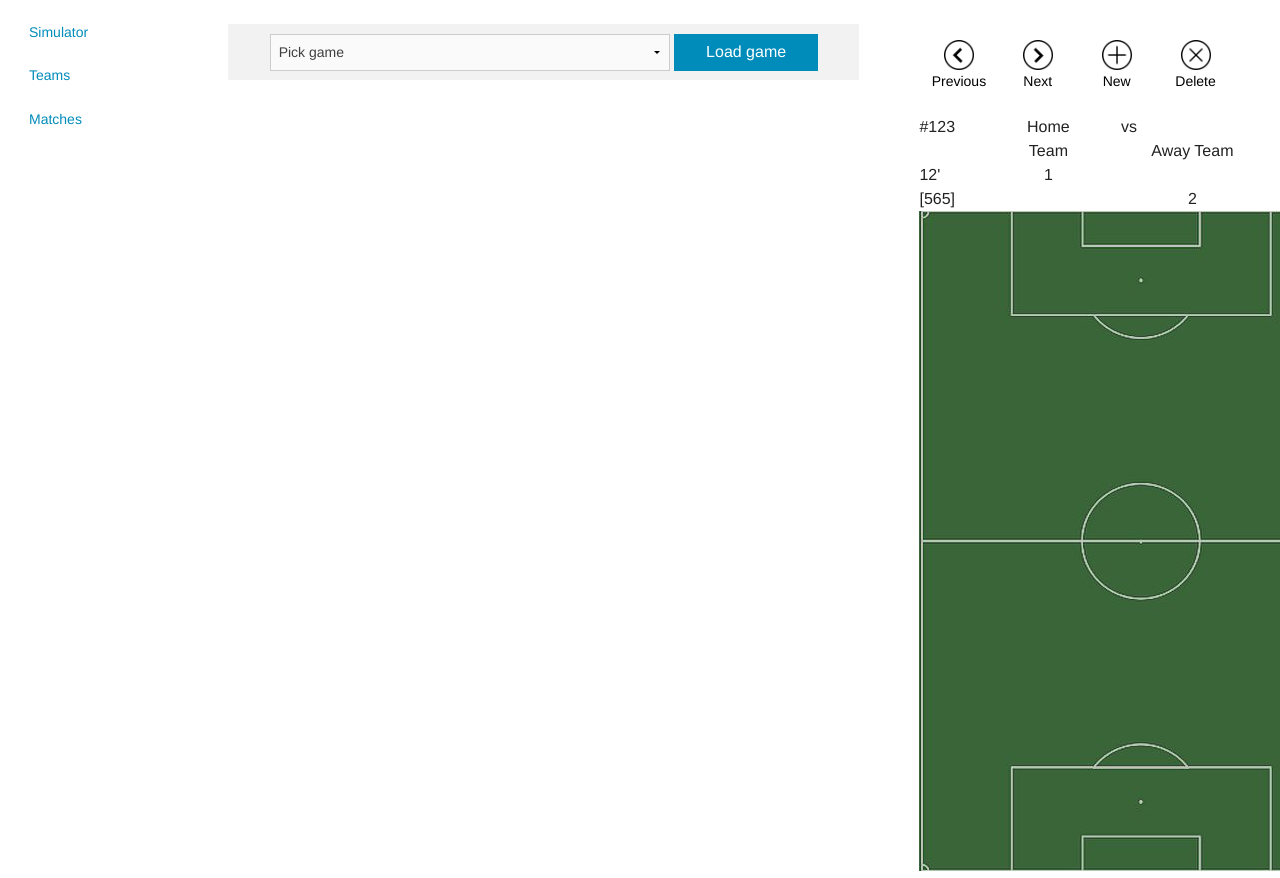
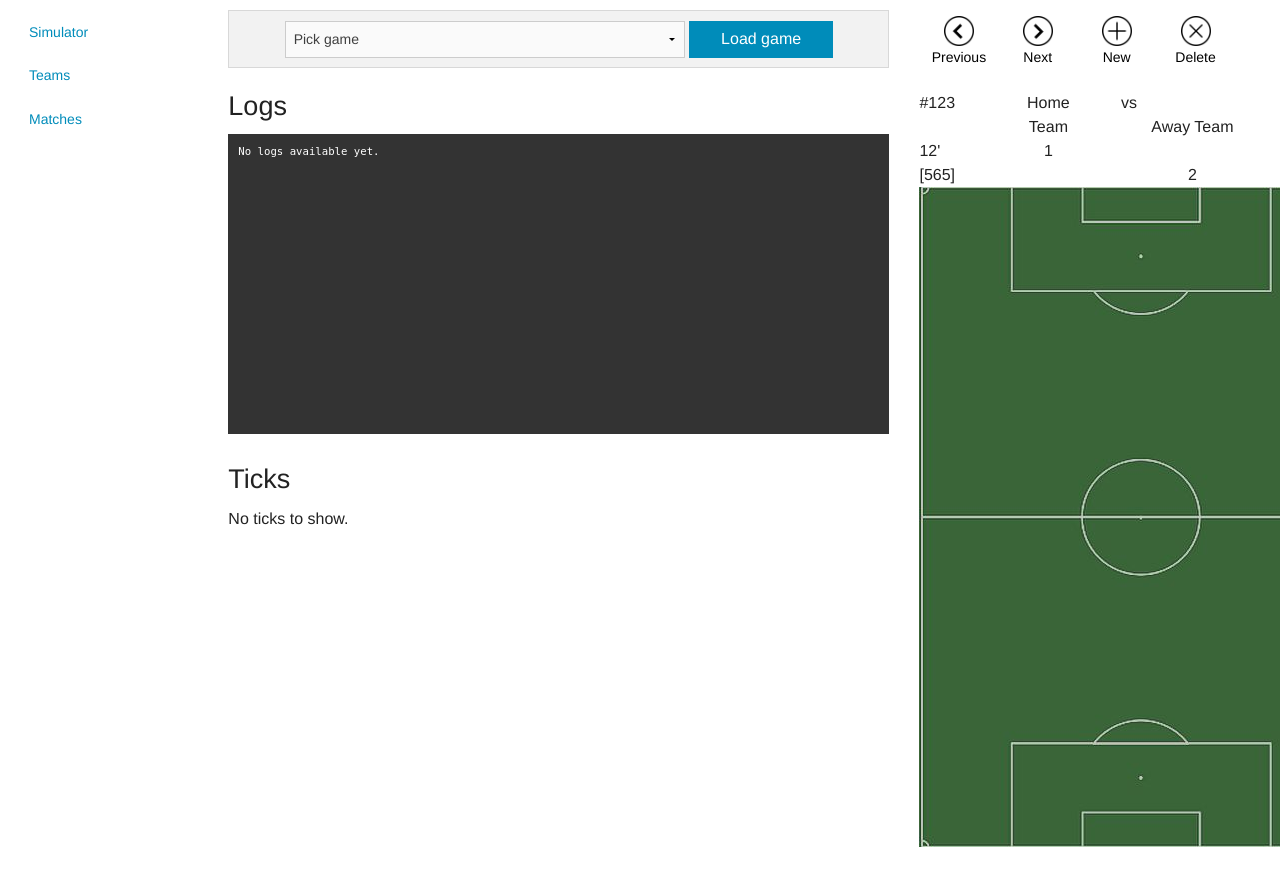
Before and after one commit to alumarcu/dream-framework, a Django app: page /soccer/dev/simulator/ in a window 1280 px wide; the page is wider, and only the part inside the window is pictured. Shown: the part 45-923 px from the top of that part. After the commit the page ends 892 px from the top of that part, so only its background shows below. Run offline with Django 3.2, Linux system fonts and the light colour scheme; tables that the repository leaves empty hold one stand-in row (values such as "Sample post"); data that the repository does not hold is empty.

Commit message:
Simulator v0.1

```diff
--- a/dream/engine/soccer/static/css/admin.css
+++ b/dream/engine/soccer/static/css/admin.css
@@ -33,5 +33,14 @@ Global helper styles
     background-color: #F2F2F2;
     padding: 0.6rem;
     width: 100%;
-    margin: 0 0 10px 0;
+    margin: 10px 0 20px 0;
 }
+
+.snippet {
+    color: #FFFFFF;
+    background-color: #333333;
+    min-height: 300px;
+    height: 300px;
+    padding: 10px;
+    font-size: 8pt;
+}
--- a/dream/engine/soccer/static/js/simulator.js
+++ b/dream/engine/soccer/static/js/simulator.js
@@ -15,29 +15,23 @@ dream.Canvas.initd = false;
 dream.Canvas.prototype.initialize = function() {
     var location, params;
 
-    location = window.location.href;
-    params = {setup: 1};
-
     $.ajax({
-            url: location + '?' + $.param(params),
-            method: 'GET',
+        url: dream.Context['simulator-api'],
+        method: 'POST',
+        data: {'setup': true},
         dataType: 'json',
         success: function(data) {
-                // do stuff with the data
-                dream.Canvas.settings = data.setup;
-                // TODO -> unlock screen for extra actions
+            dream.Canvas.settings = data['setup-data'];
             dream.Canvas.initd = true;
             console.log("OK - canvas initialized");
-            }
+        },
+        beforeSend: dream.utils.setCsrfToken()
     });
 };
 
-dream.Canvas.prototype.load_board = function(data) {
+dream.Canvas.prototype.load_board = function(board_state) {
     console.log("Loading Board");
-    console.log(dream.Canvas.initd);
     if (dream.Canvas.initd) {
-        var board_state;
-        board_state = $.parseJSON(data['board_state']);
         this.draw_board(board_state);
     }
 };
@@ -110,29 +104,16 @@ dream.Canvas.prototype.draw_board = function(board_data) {
     this.context.arc(ball_coordinates[0] * unit_of_length, ball_coordinates[1] * unit_of_width, 4, 0, 2 * Math.PI);
     //this.context.stroke();
     this.context.fill();
-
-
-
 };
 
 dream.Simulator = function() {
     //initialize simulator
 };
 
-dream.Simulator.get_ticks_for_match = function(match_id) {
-    var location, params;
+dream.Simulator.load_ticks = function(ticks_list) {
+    console.log(ticks_list);
 
-    location = window.location.href;
-    params = {id: match_id, ticks: 1};
-
-    $.ajax({
-        url: location + '?' + $.param(params),
-        method: 'GET',
-        dataType: 'json',
-        success: function(response) {
-            // do stuff with the data
-            if (typeof(response['data']) == 'object' && $.isArray(response['data'])) {
-                var htmlHead, table = $('#ticks');
+    var htmlHead, table = $('#game-ticks');
     // TODO: Can be done in a slightly better way; but MUST BE DONE WITHOUT any jQuery plugins
     table.empty();
 
@@ -144,7 +125,7 @@ dream.Simulator.get_ticks_for_match = function(match_id) {
         '<th>Journal</th>' +
         '</tr>';
     table.append(htmlHead);
-                $.each(response['data'], function(idx, row) {
+    $.each(ticks_list, function(idx, row) {
         var html = '<tr>' +
             '<td>' + row['tick_id'] + '</td>' +
             '<td>' + row['sim_last_tick_id'] + '</td>' +
@@ -153,20 +134,41 @@ dream.Simulator.get_ticks_for_match = function(match_id) {
             '<td>' + row['journal'] + '</td>' +
             '</tr>';
         table.append(html);
-                })
-            }
-        }
     });
 };
 
-dream.Simulator.get_board_for_match = function(match_id, canvas) {
+dream.Simulator.load_match = function(match_id, canvas) {
     var location, params;
 
     location = window.location.href;
-    params = {id: match_id, board: 1};
-console.log(location + '?' + $.param(params))
+    params = {
+        'match-id': match_id,
+        'get-board': true,
+        'get-ticks': -1
+    };
+
     $.ajax({
-        url: location + '?' + $.param(params),
+        url: dream.Context['simulator-api'],
+        method: 'POST',
+        data: params,
+        dataType: 'json',
+        success: function(data) {
+            canvas.load_board($.parseJSON(data['board-state']));
+            dream.Simulator.load_ticks(data['ticks-list']);
+        },
+        beforeSend: dream.utils.setCsrfToken()
+    });
+};
+
+/*
+dream.Simulator.create_next_tick = function(match_id, canvas) {
+    var location, params;
+
+    location = window.location.href;
+    params = {id: match_id, next_tick: 1 };
+
+    $.ajax({
+        url: '/soccer/dev/simulator/api/?' + $.param(params),
         method: 'GET',
         dataType: 'json',
         success: function(data) {
@@ -175,23 +177,7 @@ console.log(location + '?' + $.param(params))
         }
     });
 };
-
-dream.Simulator.create_next_tick = function(match_id, canvas) {
-    var location, params;
-
-    location = window.location.href;
-    params = {id: match_id, next_tick: 1};
-
-    $.ajax({
-        url: location + '?' + $.param(params),
-        method: 'GET',
-        dataType: 'json',
-        success: function(data) {
-            // do stuff with the data
-            canvas.load_board(data);
-        }
-    });
-};
+*/
 
 dream.Simulator.handlers = {};
 
@@ -204,7 +190,7 @@ dream.Simulator.handlers.select_match = function(event) {
     match_id = parseInt( selected_option.val() );
 
     if ( !isNaN(match_id) ) {
-        dream.Simulator.get_board_for_match(match_id, canvas);
+        dream.Simulator.load_match(match_id, canvas);
     }
 };
 
@@ -237,7 +223,7 @@ $(document).ready(function() {
         match_id = parseInt( $('#match_id').val() );
 
         if ( !isNaN( match_id ) ) {
-            dream.Simulator.get_board_for_match(match_id, canvas);
+            dream.Simulator.load_match(match_id, canvas);
         }
     });
 
--- a/dream/engine/soccer/templates/dev/simulator.html
+++ b/dream/engine/soccer/templates/dev/simulator.html
@@ -6,21 +6,17 @@
 {% trans 'DDU: Simulator' %}
 {% endblock %}
 
-{# request.path #}
-
 {% block stylesheets %}
     {{ block.super }}
     <link rel="stylesheet" type="text/css" href="{% static 'css/simulator.css' %}">
 {% endblock %}
 
 {% block content %}
-&nbsp;
 <div class="row fluid">
+    {# === Left Content === #}
     <div class="small-12 large-8 columns">
-        <div class="row fluid">
         {# Load game #}
-            <div class="small-12 large-12 columns">
-                <div class="spotlight">
+        <div class="panel spotlight">
             <select name="select-match" id="select-match" class="no-margins max-wide400">
                 <option value="" disabled selected>{% trans 'Pick game' %}</option>
                 {% for id, match in matches.items %}
@@ -29,17 +25,17 @@
             </select>
             <button name="btn-match-selected" id="btn-match-selected" class="no-margins form-button">{% trans 'Load game' %}</button>
         </div>
+
+        <h3>Logs</h3>
+        <pre id="logs-area" class="snippet">No logs available yet.</pre>
+
+        <br/>
+        <h3>Ticks</h3>
+        <div id="game-ticks">
+            No ticks to show.
         </div>
     </div>
-
-        <!-- <button id="get_ticks">Get Ticks</button>
-        <button id="next_tick">Next Tick + Get Board</button> -->
-        <!-- <button id="next_tick">Clear Ticks</button> -->
-        <br/>
-        <table id="ticks"></table>
-
-    </div>
-
+    {# === Right Content === #}
     <div class="small-12 large-4 columns">
         <div class="row">
             <div class="small-12 columns">
@@ -112,6 +108,13 @@
 
 {% block javascripts %}
     {{ block.super }}
+    <script type="text/javascript">
+    var dream = dream || {};
+    dream.Context = {
+        'simulator-api': '{% url 'dev-simulator-api' %}'
+    }
+
+    </script>
     <script type="text/javascript" src="{% static 'js/base.js' %}"></script>
     <script type="text/javascript" src="{% static 'js/utils.js' %}"></script>
     <script type="text/javascript" src="{% static 'js/simulator.js' %}"></script>
--- a/dream/engine/soccer/urls.py
+++ b/dream/engine/soccer/urls.py
@@ -3,5 +3,6 @@ from dream.engine.soccer.views import SimulatorView
 
 urlpatterns = patterns(
     '',
-    url(r'^dev/simulator/$', SimulatorView.as_view(), name='dev-simulator')
+    url(r'^dev/simulator/$', SimulatorView.as_view(), name='dev-simulator'),
+    url(r'^dev/simulator/api/$', SimulatorView.as_view(), name='dev-simulator-api')
 )
--- a/dream/engine/soccer/views/dev/__init__.py
+++ b/dream/engine/soccer/views/dev/__init__.py
@@ -1 +1 @@
-from .dev import SimulatorView
+from .simulator import SimulatorView
--- a/dream/engine/soccer/views/dev/dev.py
+++ /dev/null
@@ -1,113 +0,0 @@
-from django.views.generic import View
-from django.shortcuts import render
-from dream.engine.soccer.match.simulation import DebugMatch
-from django.http import JsonResponse
-from json import dumps as json_encode
-from dream.core.models import MatchLog
-from dream.engine.soccer.tools import engine_params
-
-
-class SimulatorView(View):
-
-    TEAMPLATE_PATH = 'dev/simulator.html'
-
-    def get(self, request):
-        context = {}
-
-        # **** Fetches matches and teams from the dev league ****
-        from dream.core.models import MatchTeam
-        match_teams = MatchTeam.objects.\
-            filter(match__division__league=1).\
-            values('match__id', 'team__name', 'role')
-
-        matches = {}
-        for team in match_teams:
-            if team['match__id'] not in matches:
-                matches[team['match__id']] = {}
-            matches[team['match__id']][team['role']] = team['team__name']
-
-        context['matches'] = matches
-        # **** End fetching matches ****
-
-        # **** AJAX Calls ****
-        query = request.GET
-
-        if 'id' in query:
-            if 'ticks' in query:
-                match_id = int(query['id'])
-                # Match exists; return match related data
-                context['info'] = 'Data for match id %d' % match_id
-                context['data'] = []
-
-                match_log_rows = MatchLog.objects.filter(match__pk=match_id)
-                if len(match_log_rows) > 0:
-                    context_logs = []
-                    for log in match_log_rows:
-                        new_log = {
-                            'tick_id': log.pk,
-                            'sim_minutes_passed': log.sim_minutes_passed,
-                            'sim_last_tick_id': log.sim_last_tick_id,
-                            'last_modified': log.last_modified,
-                            'journal': log.journal
-                        }
-                        context_logs.append(new_log)
-                    context['data'] = context_logs
-
-                return JsonResponse(context)
-
-            if 'board' in query:
-                match_id = int(query['id'])
-
-                sim = DebugMatch()
-                sim.add_match(match_id)
-                sim.initialize()
-
-                context['board_state'] = json_encode(sim.debug_data())
-                return JsonResponse(context)
-
-            if 'next_tick' in query:
-                match_id = int(query['id'])
-
-                sim = DebugMatch()
-                sim.add_match(match_id)
-                sim.initialize()
-                sim.loop()
-
-                context['board_state'] = json_encode(sim.debug_data())
-                return JsonResponse(context)
-
-        if 'setup' in query:
-            context['setup'] = {
-                # TODO: Use defensive programming -> validate that engine params exist
-                'grid_width': engine_params(key='grid_width').value,
-                'grid_length': engine_params(key='grid_length').value,
-            }
-
-            return JsonResponse(context)
-        # **** END AJAX Calls ****
-
-        return render(request, self.TEAMPLATE_PATH, context)
-
-    # def post(self, request, match_id):
-    #     print('[POST]Match ID is:', match_id)
-    #     match_id = int(match_id)   # Taken from URL
-    #
-    #     # TODO: [DBG-01] Process AJAX requests here
-    #     # and return updated debug JSON
-    #     print(request.POST['MESSAGE'])   # This will print to command line ok
-    #
-    #     sim = DebugMatch()
-    #     sim.add_match(match_id)
-    #     sim.initialize()
-    #     sim.loop()
-    #
-    #     context = {
-    #         'board_state': sim.debug_data()
-    #     }
-    #
-    #     # Next it will complain that no response was sent
-    #     # TODO keep up the good work!, make a new tick and send the new board state
-    #     #return JsonResponse({'foo': 'bar'})
-    #
-    #     # TODO Client-side parsing of player coordinates
-    #     return JsonResponse(context)
--- /dev/null
+++ b/dream/engine/soccer/views/dev/simulator.py
@@ -0,0 +1,123 @@
+from django.views.generic import View
+from django.shortcuts import render
+from dream.engine.soccer.match.simulation import DebugMatch
+from django.http import JsonResponse
+from json import dumps as json_encode
+from dream.core.models import MatchLog
+from dream.engine.soccer.tools import engine_params
+
+
+class SimulatorView(View):
+
+    TEAMPLATE_PATH = 'dev/simulator.html'
+
+    def get(self, request):
+        context = {
+            'matches': self.get_dev_matches()
+        }
+        return render(request, self.TEAMPLATE_PATH, context)
+
+    def post(self, request):
+        query = request.POST
+        response = {}
+
+        if 'setup' in query:
+            response.update(self.get_board_setup(query))
+        if 'match-id' in query:
+            response.update(self.get_match_info(query, int(query['match-id'])))
+
+        return JsonResponse(response)
+
+    def get_dev_matches(self):
+        from dream.core.models import MatchTeam
+
+        match_teams = MatchTeam.objects.\
+            filter(match__division__league=1).\
+            values('match__id', 'team__name', 'role')
+
+        matches = {}
+        for team in match_teams:
+            if team['match__id'] not in matches:
+                matches[team['match__id']] = {}
+            matches[team['match__id']][team['role']] = team['team__name']
+
+        return matches
+
+    def get_board_setup(self, query):
+        response = {}
+        response['setup-data'] = {
+            'grid_width': engine_params(key='grid_width').value,
+            'grid_length': engine_params(key='grid_length').value,
+        }
+        return response
+
+    def get_match_info(self, query, match_id):
+        response = {}
+
+        if 'get-ticks' in query:
+            response.update(self.get_ticks(query, match_id))
+        if 'get-board' in query:
+            response.update(self.get_board(query, match_id))
+        if 'new-tick' in query:
+            response.update(self.new_tick(query, match_id))
+        if 'delete-ticks' in query:
+            response.update(self.delete_ticks(query, match_id))
+
+        return response
+
+    def get_ticks(self, query, match_id):
+        response = {}
+        requested_ticks = int(query['get-ticks'])
+
+        if requested_ticks == -1:
+            match_log_rows = MatchLog.objects.filter(match__pk=match_id)
+        else:
+            match_log_rows = MatchLog\
+                .objects\
+                .filter(
+                    match__pk=match_id,
+                    sim_last_tick_id__lte=requested_ticks
+                )
+
+        if len(match_log_rows) > 0:
+            match_logs = []
+            for log in match_log_rows:
+                new_log = {
+                    'tick_id': log.pk,
+                    'sim_minutes_passed': log.sim_minutes_passed,
+                    'sim_last_tick_id': log.sim_last_tick_id,
+                    'last_modified': log.last_modified,
+                    'journal': log.journal
+                }
+                match_logs.append(new_log)
+            response['ticks-list'] = match_logs
+
+        return response
+
+    def get_board(self, query, match_id):
+        response = {}
+
+        sim = DebugMatch()
+        sim.add_match(match_id)
+        sim.initialize()
+
+        response['board-state'] = json_encode(sim.debug_data())
+        return response
+
+    def new_tick(self, query, match_id):
+        response = {}
+
+        sim = DebugMatch()
+        sim.add_match(match_id)
+        sim.initialize()
+        # TODO: Move shared functionality somewhere else;
+        # a simulation method should do specifically what is requested -
+        # create a new tick but not start a loop (called in loop though)
+        sim.loop()
+
+        response['board_state'] = json_encode(sim.debug_data())
+        return response
+
+    def delete_ticks(self, query, match_id):
+        response = {}
+        return response
--- a/dream/static/js/utils.js
+++ b/dream/static/js/utils.js
@@ -30,5 +30,13 @@ dream.utils = {
     csrfSafeMethod: function(method) {
         // these HTTP methods do not require CSRF protection
         return (/^(GET|HEAD|OPTIONS|TRACE)$/.test(method));
+    },
+    /**
+     * Callback for ajax beforeSend that sets the header with CSRF token
+     */
+    setCsrfToken: function() {
+        return function(xhr) {
+            xhr.setRequestHeader('X-CSRFToken', dream.utils.getCookie('csrftoken'));
+        }
     }
 };
```
Also changed, not shown: dream/static/js/base.js (line endings or trailing spaces). Lines whose indentation alone changed are shown as unchanged.
